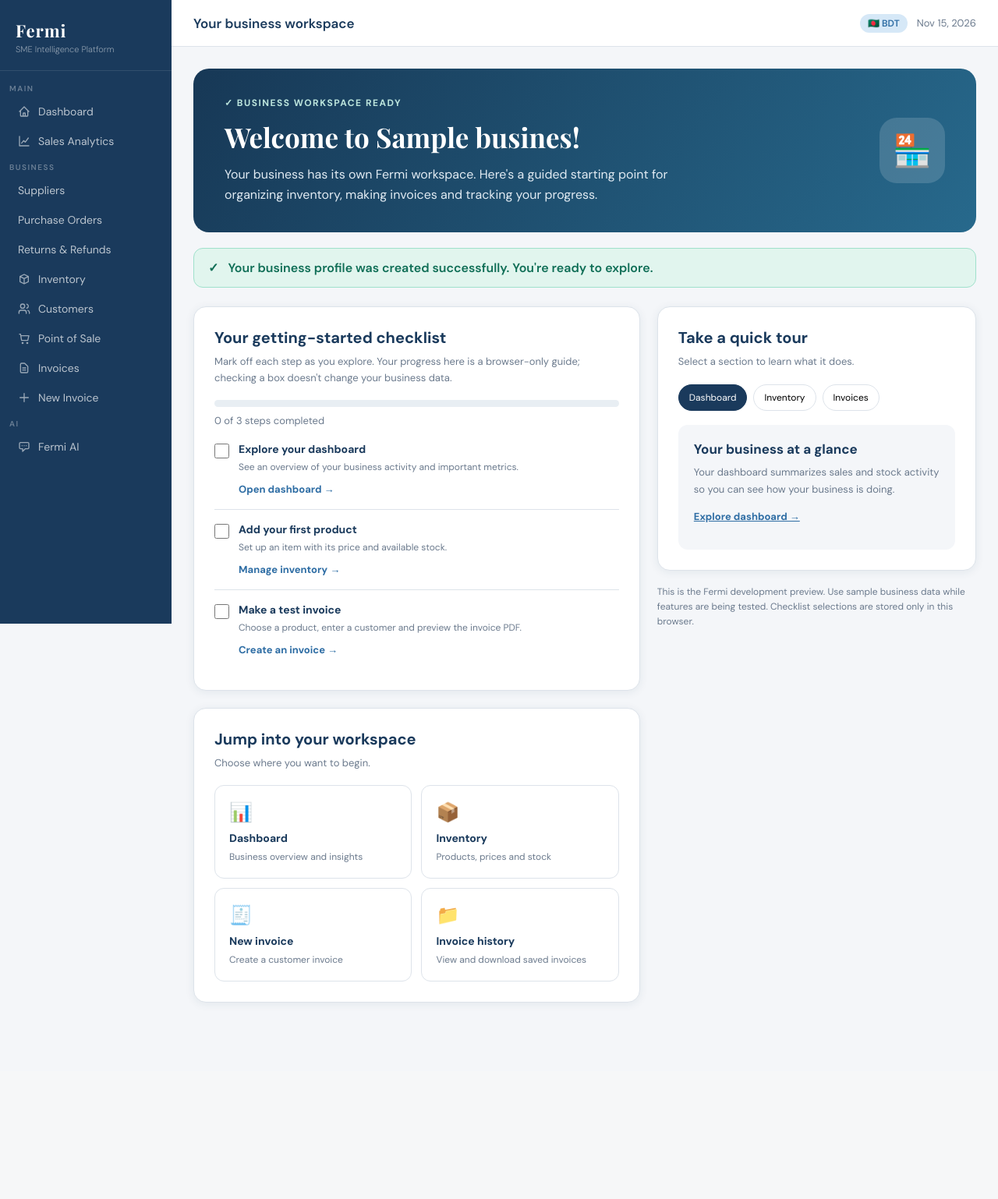
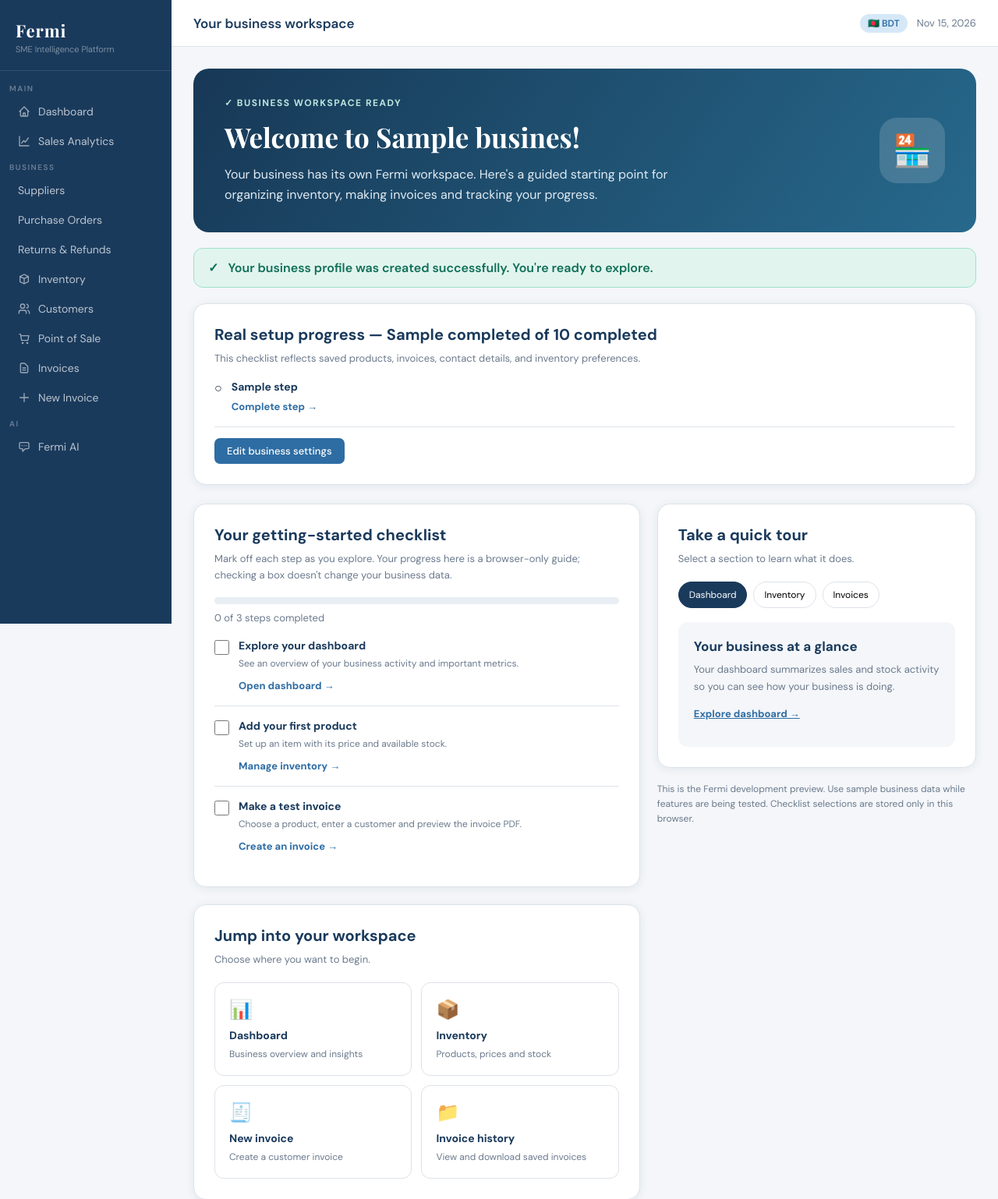
Before and after one commit to tarifuli/Fermi, a Flask app: template templates/business_profile.html in a window 1280 px wide. Shown: the top 1538 px of the page at 78% size. Before the commit the page ends 1287 px from the top, so only its background shows below. Run offline with Flask 3, Linux system fonts and the light colour scheme; the template is opened without the code that fills it: most values are stand-ins (such as "Sample title", 1, 10 or a date in 2020).

Commit message:
Integrate saved business onboarding progress into workspace

```diff
--- a/templates/business_profile.html
+++ b/templates/business_profile.html
@@ -52,7 +52,13 @@
     <div class="ws-hero-icon" aria-hidden="true">🏪</div>
   </header>
   <div class="ws-banner" role="status"><span aria-hidden="true">✓</span><span>Your business profile was created successfully. You're ready to explore.</span></div>
-  <div class="ws-grid">
+  <section class="ws-panel" style="margin-top:20px">
+<h2>Real setup progress — {{ onboarding.completed }} of {{ onboarding.total }} completed</h2>
+<p class="ws-muted">This checklist reflects saved products, invoices, contact details, and inventory preferences.</p>
+{% for step in onboarding.steps %}<div class="ws-step"><span aria-hidden="true">{{ '✓' if step.done else '○' }}</span><div><strong>{{ step.title }}</strong><a href="{{ step.url }}">{{ 'Review' if step.done else 'Complete step' }} →</a></div></div>{% endfor %}
+<a class="btn btn-primary" href="/business/settings" style="margin-top:14px">Edit business settings</a>
+</section>
+<div class="ws-grid">
     <div>
       <section class="ws-panel" aria-labelledby="checklistTitle">
         <h2 id="checklistTitle">Your getting-started checklist</h2>
```
